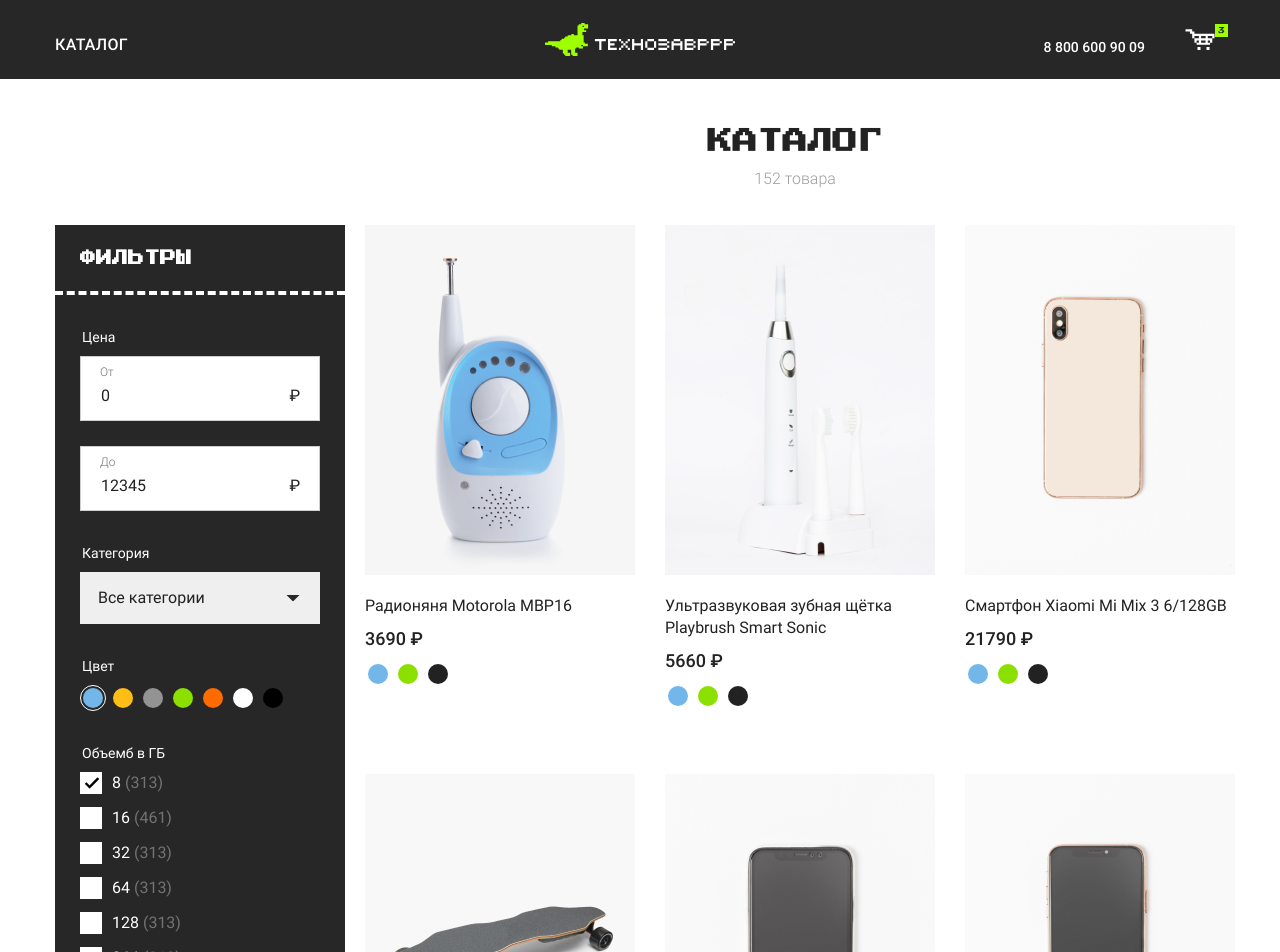
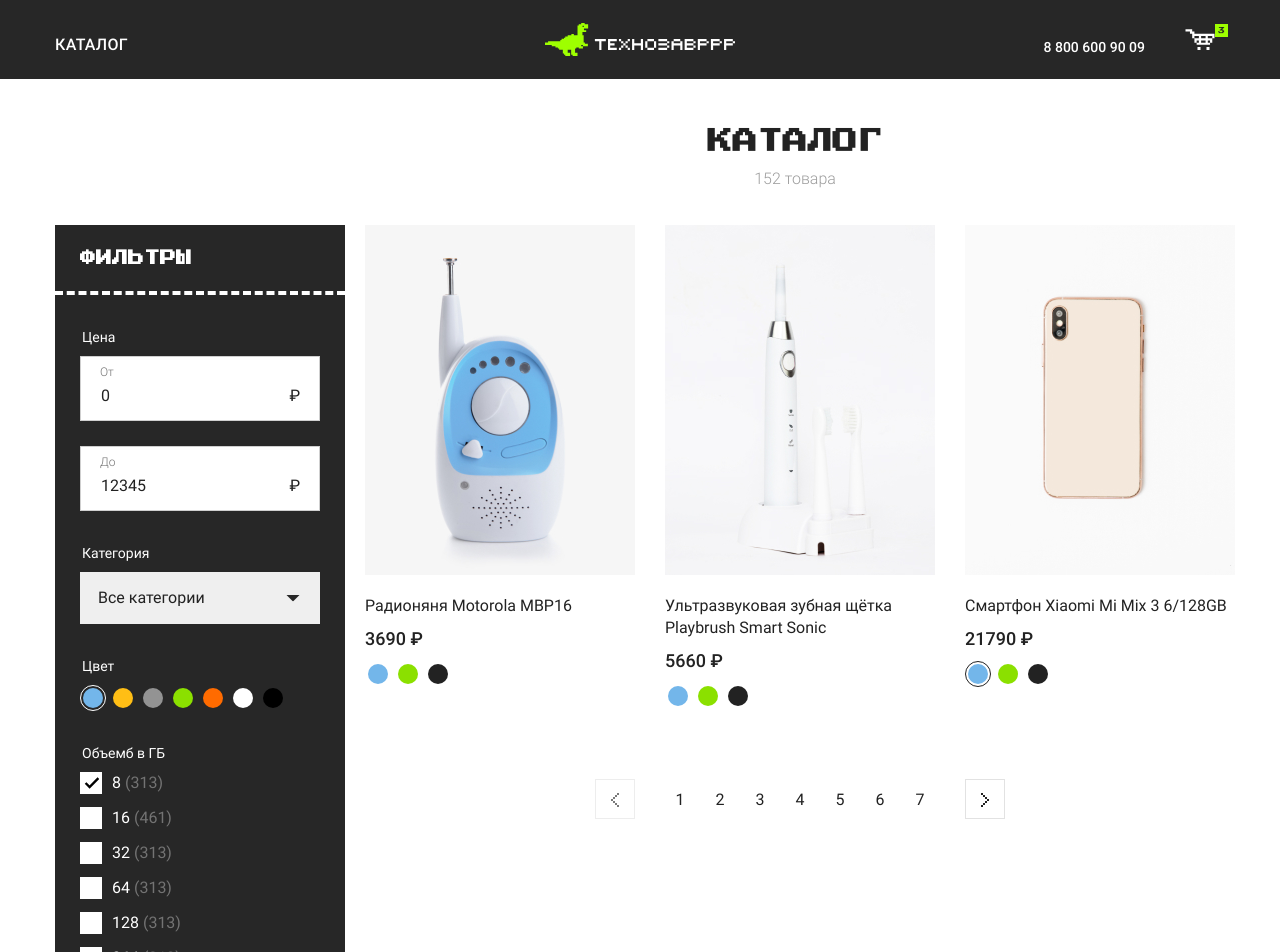
Before and after one commit to NickiTret/SkillboxVue, a Vue app: page / in a window 1280 px wide. Shown: the top 952 px of the page. Built offline with nearby package versions, Linux system fonts and the light colour scheme.

Commit message:
2 commit

```diff
--- a/src/App.vue
+++ b/src/App.vue
@@ -1,69 +1,34 @@
 <template>
               <section class="catalog">
 
-<ProductList :products="products"/>
+<ProductList :products="products" />
+<BasePagination v-model="page" :count="countProducts" :per-page="productsPerPage"/>
 
-                <ul class="catalog__pagination pagination">
-                    <li class="pagination__item">
-                        <a class="pagination__link pagination__link--arrow pagination__link--disabled" aria-label="Предыдущая страница">
-                            <svg width="8" height="14" fill="currentColor">
-                <use xlink:href="#icon-arrow-left"></use>
-              </svg>
-                        </a>
-                    </li>
-                    <li class="pagination__item">
-                        <a class="pagination__link pagination__link--current">
-              1
-            </a>
-                    </li>
-                    <li class="pagination__item">
-                        <a class="pagination__link" href="#">
-              2
-            </a>
-                    </li>
-                    <li class="pagination__item">
-                        <a class="pagination__link" href="#">
-              3
-            </a>
-                    </li>
-                    <li class="pagination__item">
-                        <a class="pagination__link" href="#">
-              4
-            </a>
-                    </li>
-                    <li class="pagination__item">
-                        <a class="pagination__link" href="#">
-              ...
-            </a>
-                    </li>
-                    <li class="pagination__item">
-                        <a class="pagination__link" href="#">
-              10
-            </a>
-                    </li>
-                    <li class="pagination__item">
-                        <a class="pagination__link pagination__link--arrow" href="#" aria-label="Следующая страница">
-                            <svg width="8" height="14" fill="currentColor">
-                <use xlink:href="#icon-arrow-right"></use>
-              </svg>
-                        </a>
-                    </li>
-                </ul>
             </section>
 </template>
 
 <script>
 import products from './data/products'
-import ProductList from "./components/ProductList";
+import ProductList from "./components/ProductList.vue";
+import BasePagination from "./components/BasePagination.vue"
 
 export default {
   name: "App",
-  components: {ProductList: ProductList},
+  components: {ProductList, BasePagination},
   data(){
 	  return {
-		  products
+		  page: 1,
+		  productsPerPage: 3,
 	  }
   },
-
-};
+  computed: {
+	  products(){
+		  const offset = (this.page - 1) * this.productsPerPage;
+		  return products.slice(offset, offset + this.productsPerPage);
+	  },
+	  countProducts(){
+		  return products.length;
+	  }
+  }
+}
 </script>
--- /dev/null
+++ b/src/components/BasePagination.vue
@@ -0,0 +1,46 @@
+<template>
+	<ul class="catalog__pagination pagination">
+                    <li class="pagination__item">
+                        <a class="pagination__link pagination__link--arrow pagination__link--disabled" aria-label="Предыдущая страница">
+                            <svg width="8" height="14" fill="currentColor">
+                					<use xlink:href="#icon-arrow-left"></use>
+              					</svg>
+                        </a>
+                    </li>
+                    <li class="pagination__item" v-for="pageNumber in pages" :key="pageNumber">
+                        <a href="#"
+								class="pagination__link"
+								:class="{'pagination__link--current': pageNumber === page}"
+								@click.prevent="paginate(pageNumber)">
+								{{ pageNumber }}
+								</a>
+                    </li>
+                    <li class="pagination__item">
+                        <a class="pagination__link pagination__link--arrow" href="#" aria-label="Следующая страница">
+                            <svg width="8" height="14" fill="currentColor">
+                					<use xlink:href="#icon-arrow-right"></use>
+              					</svg>
+                        </a>
+                    </li>
+                </ul>
+</template>
+
+<script>
+export default {
+model: {
+	prop: 'page',
+	event: 'paginate',
+},
+ props: ['page', 'count', 'perPage'],
+ computed: {
+	 pages(){
+		 return Math.ceil(this.count / this.perPage);
+	 }
+ },
+ methods: {
+	 paginate(page){
+		this.$emit('paginate', page);
+	 }
+ }
+}
+</script>
--- a/src/data.js
+++ /dev/null
@@ -1,4 +0,0 @@
-export const message = 'Hello vue!';
-export const data = {
-    message: message
-};
--- a/src/main.js
+++ b/src/main.js
@@ -1,7 +1,3 @@
 import { createApp } from "vue";
 import App from "./App.vue";
-import { message, data } from "./data";
-import { messageText } from "./messageImport";
 createApp(App).mount("#app");
-alert(messageText);
-alert(data.message);
```
Also changed, not shown: 2 other files (tests, documents, lock files or other folders).
